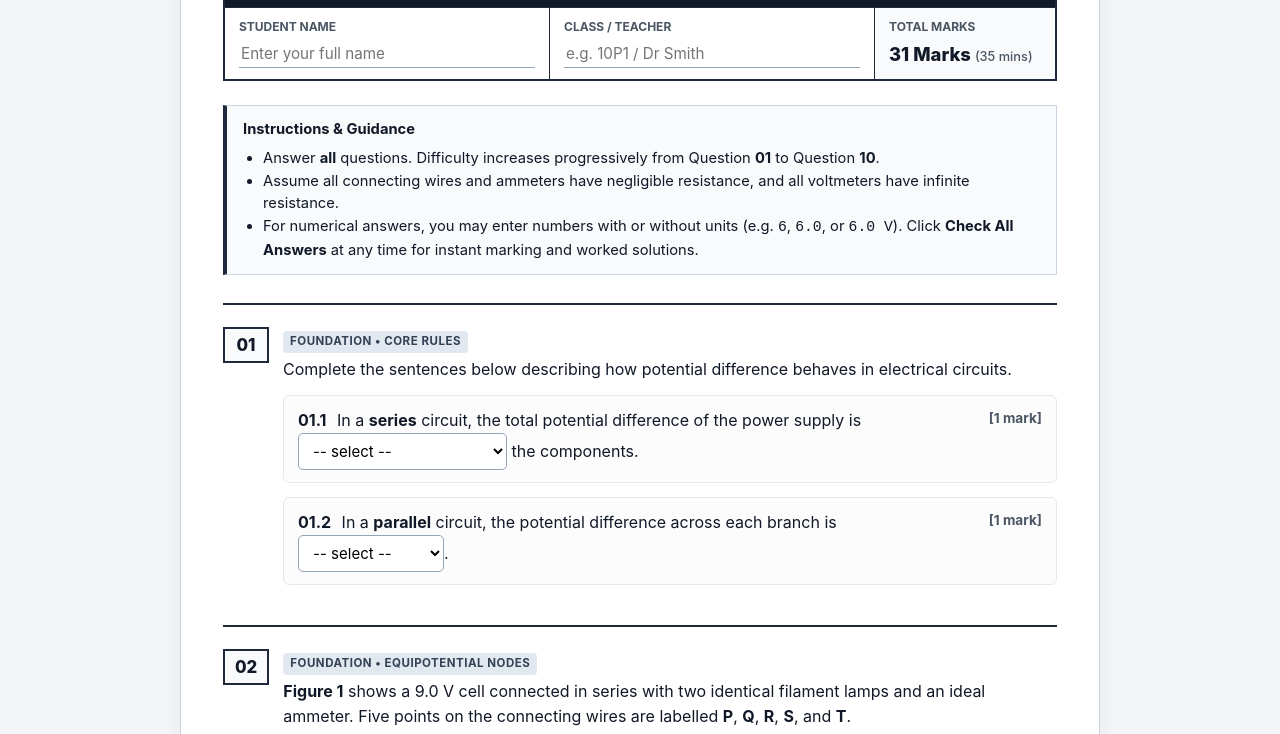
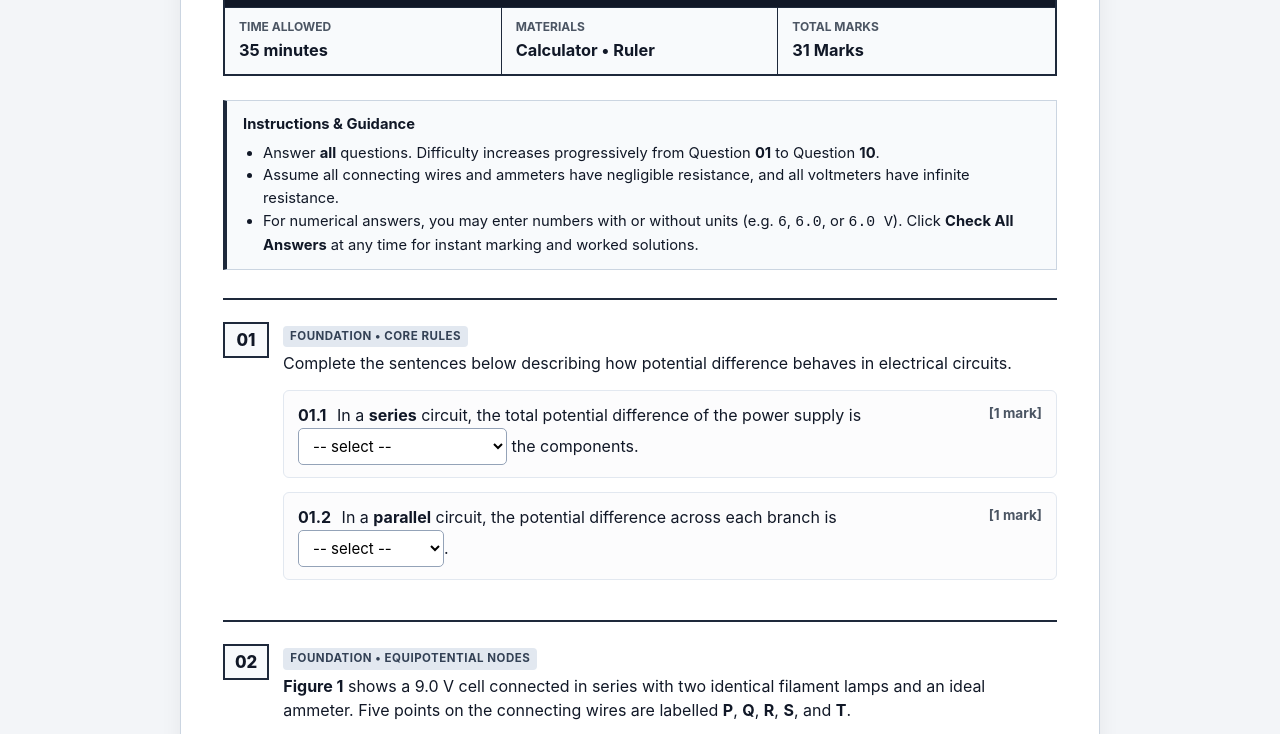
Before and after one commit to kbraganza-sketch/Electricity-Worksheets-Year-10, a plain HTML site: page index.html in a window 1280 px wide. Shown: the part 194-928 px from the top of the page. Drawn offline with Linux system fonts and the light colour scheme.

Commit message:
Add files via upload

```diff
--- a/index.html
+++ b/index.html
@@ -168,45 +168,36 @@
     font-weight: 700;
   }
 
-  .student-grid {
+  .exam-meta-grid {
     display: grid;
-    grid-template-columns: 1fr 1fr 180px;
+    grid-template-columns: 1fr 1fr 1fr;
     border-top: 1px solid var(--border-dark);
-  }
-
-  .student-cell {
+    background: #f8fafc;
+  }
+
+  .exam-meta-cell {
     padding: 10px 14px;
     border-right: 1px solid var(--border-dark);
     display: flex;
     flex-direction: column;
-    gap: 4px;
-  }
-
-  .student-cell:last-child {
+    gap: 2px;
+  }
+
+  .exam-meta-cell:last-child {
     border-right: none;
-    background: #f8fafc;
-    justify-content: center;
-  }
-
-  .student-cell label {
+  }
+
+  .exam-meta-cell .meta-label {
     font-size: 0.75rem;
     font-weight: 700;
     text-transform: uppercase;
     color: var(--muted);
   }
 
-  .student-cell input {
-    border: none;
-    border-bottom: 1.5px solid #94a3b8;
-    padding: 4px 2px;
-    font-size: 0.95rem;
-    font-family: inherit;
-    background: transparent;
-  }
-
-  .student-cell input:focus {
-    outline: none;
-    border-bottom-color: var(--accent);
+  .exam-meta-cell .meta-value {
+    font-size: 1.02rem;
+    font-weight: 700;
+    color: var(--ink);
   }
 
   .instructions-box {
@@ -508,12 +499,15 @@
       padding: 20px 16px;
       margin: 12px;
     }
-    .student-grid {
+    .exam-meta-grid {
       grid-template-columns: 1fr;
     }
-    .student-cell {
+    .exam-meta-cell {
       border-right: none;
       border-bottom: 1px solid var(--border-dark);
+    }
+    .exam-meta-cell:last-child {
+      border-bottom: none;
     }
     .diagram-box, .subq {
       margin-left: 0;
@@ -566,18 +560,18 @@
         <div class="topic">Potential Difference &amp; Voltage Ratios in Circuits</div>
       </div>
     </div>
-    <div class="student-grid">
-      <div class="student-cell">
-        <label for="student-name">Student Name</label>
-        <input type="text" id="student-name" placeholder="Enter your full name" oninput="saveState()" />
-      </div>
-      <div class="student-cell">
-        <label for="student-class">Class / Teacher</label>
-        <input type="text" id="student-class" placeholder="e.g. 10P1 / Dr Smith" oninput="saveState()" />
-      </div>
-      <div class="student-cell">
-        <label>Total Marks</label>
-        <div style="font-size:1.15rem; font-weight:800;">31 Marks <span style="font-size:0.8rem; font-weight:500; color:#4b5563;">(35 mins)</span></div>
+    <div class="exam-meta-grid">
+      <div class="exam-meta-cell">
+        <span class="meta-label">Time Allowed</span>
+        <span class="meta-value">35 minutes</span>
+      </div>
+      <div class="exam-meta-cell">
+        <span class="meta-label">Materials</span>
+        <span class="meta-value">Calculator &bull; Ruler</span>
+      </div>
+      <div class="exam-meta-cell">
+        <span class="meta-label">Total Marks</span>
+        <span class="meta-value">31 Marks</span>
       </div>
     </div>
   </header>
@@ -1592,7 +1586,7 @@
 </main>
 
 <script>
-  const STORAGE_KEY = "aqa_pd_worksheet_v1";
+  const STORAGE_KEY = "aqa_pd_worksheet_v2";
 
   const QUESTIONS = [
     {
@@ -1872,7 +1866,6 @@
 
   function parseNumericAnswer(raw) {
     if (!raw || typeof raw !== "string") return NaN;
-    // Strip common units like V, volts, ohm, ohms, Ω, spaces
     const cleaned = raw
       .trim()
       .replace(/volts?|ohms?|Ω|v/gi, "")
@@ -1949,7 +1942,6 @@
     document.getElementById("top-score").textContent = `${totalEarned} / ${totalPossible}`;
     document.getElementById("top-pct").textContent = `(${pct}%)`;
 
-    // Render summary panel
     const summaryPanel = document.getElementById("summary-panel");
     summaryPanel.classList.add("visible");
     document.getElementById("summary-headline").innerHTML =
@@ -1988,8 +1980,6 @@
 
   function saveState() {
     const state = {
-      name: document.getElementById("student-name").value,
-      studentClass: document.getElementById("student-class").value,
       inputs: {},
       checks: {}
     };
@@ -2012,8 +2002,6 @@
       const raw = localStorage.getItem(STORAGE_KEY);
       if (!raw) return;
       const state = JSON.parse(raw);
-      if (state.name) document.getElementById("student-name").value = state.name;
-      if (state.studentClass) document.getElementById("student-class").value = state.studentClass;
       if (state.inputs) {
         Object.entries(state.inputs).forEach(([qid, val]) => {
           const el = document.getElementById("in-" + qid);
@@ -2034,8 +2022,6 @@
     try {
       localStorage.removeItem(STORAGE_KEY);
     } catch (e) {}
-    document.getElementById("student-name").value = "";
-    document.getElementById("student-class").value = "";
     QUESTIONS.forEach((q) => {
       const box = document.getElementById("subq-" + q.id);
       const badge = document.getElementById("badge-" + q.id);
```
